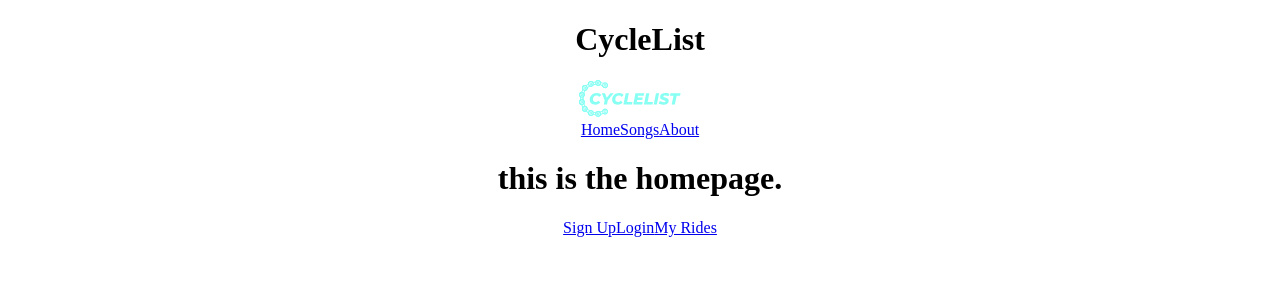
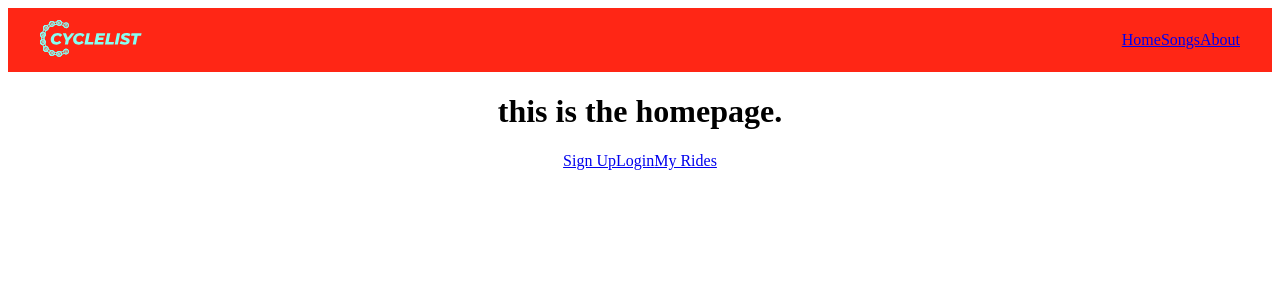
Before and after one commit to frank-booth/CycleList_Frontend, a React (Create React App) app in the folder client/: page / in a window 1280 px wide. Shown: the top 300 px of the page. Built offline with nearby package versions, Linux system fonts and the light colour scheme.

Commit message:
styling of nav

```diff
--- a/client/src/App.css
+++ b/client/src/App.css
@@ -1,3 +1,27 @@
 *{
   text-align: center;
-  }
+}
+
+.navBar {
+  display: flex;
+  flex-direction: row;
+  justify-content: space-between;
+  align-items: center;
+  padding: 0px;
+  gap: 106px;
+  position: relative;
+  width: 100%vw;
+  height: 64px;
+  background: #FF2615;
+}
+
+.navContent {
+  display: flex;
+  flex-direction: row;
+  justify-content: space-between;
+  align-items: center;
+  padding: 0px 32px;
+  gap: 738px;
+  width: 1280px;
+  height: 64px;
+}
--- a/client/src/App.js
+++ b/client/src/App.js
@@ -17,7 +17,6 @@ function App() {
   return (
     <div className="App">
       <header>
-        <h1>CycleList</h1>
         <Nav />
       </header>
 
--- a/client/src/components/Nav.jsx
+++ b/client/src/components/Nav.jsx
@@ -3,7 +3,8 @@ import { NavLink, Link } from 'react-router-dom'
 
 const Nav = () => {
   return (
-    <div>
+    <div className='navBar'>
+      <div className='navContent'>
         <div id="logo">
           <img src={NavLogo} alt="cycle-list-logo" />
         </div>
@@ -13,6 +14,7 @@ const Nav = () => {
           <NavLink to="/about">About</NavLink>
         </div>
       </div>
+    </div>
   )
 }
 
```
Also changed, not shown: 1 other file (tests, documents, lock files or other folders). Lines whose indentation alone changed are shown as unchanged.
